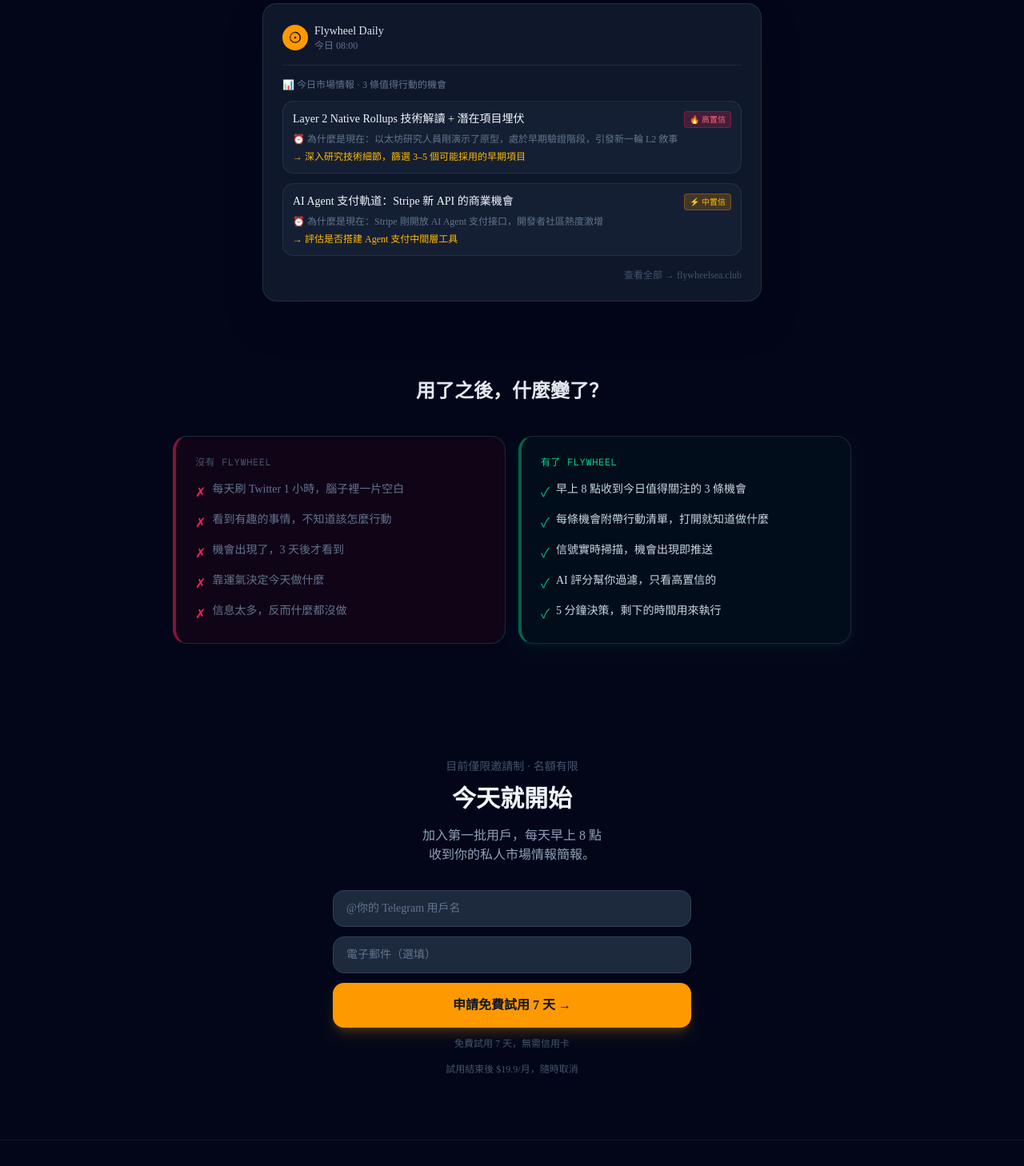
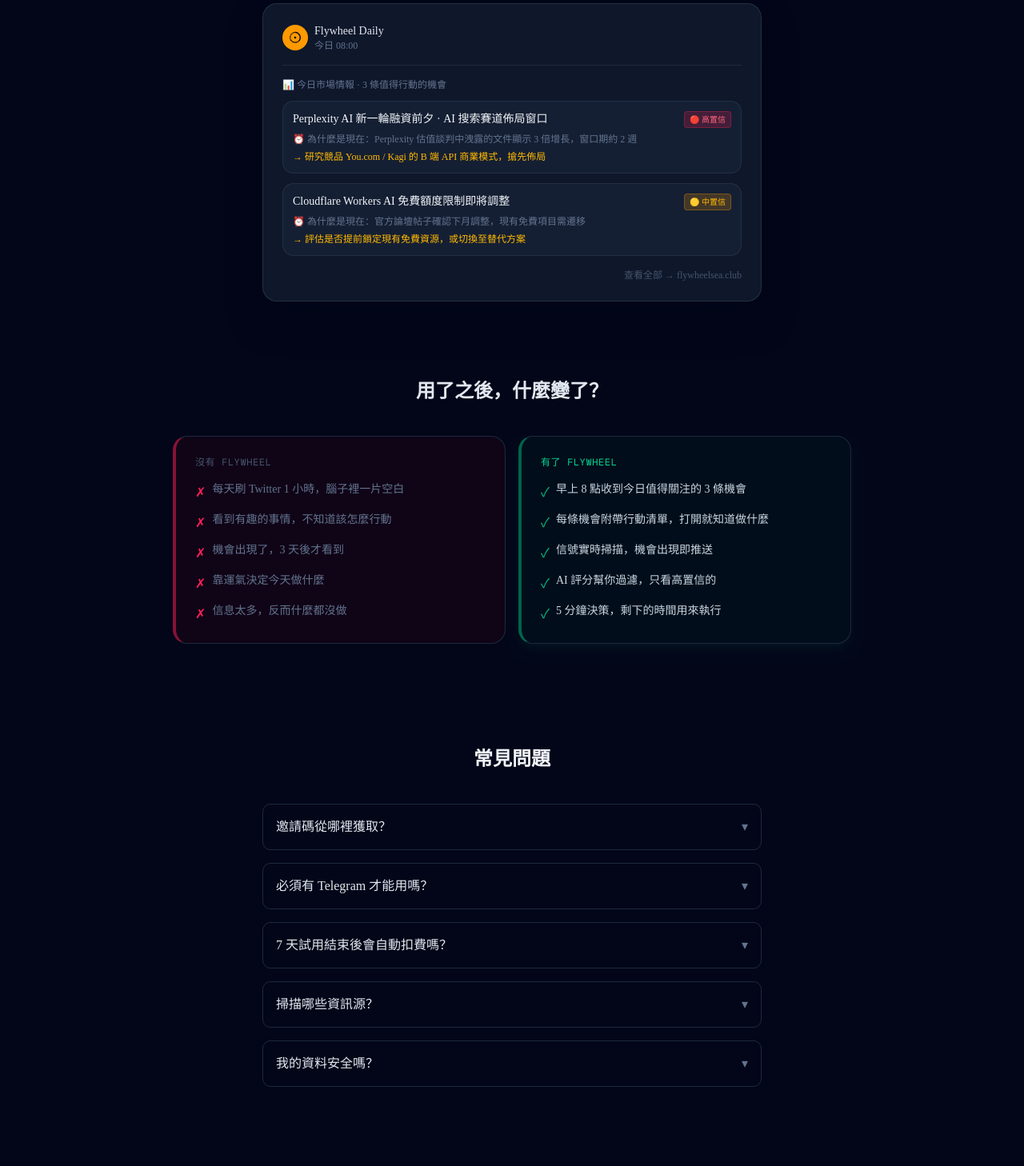
Before and after one commit to benjaminyanjd/flywheel-web, a Next.js app: page / in a window 1280 px wide. Shown: the part 1300-2758 px from the top of the page at 80% size. Built offline with nearby package versions, Linux system fonts and the light colour scheme; no server answers; the database is empty.

Commit message:
fix: logo/expired/FAQ/mobile/payment flow UX

```diff
--- a/app/expired/page.tsx
+++ b/app/expired/page.tsx
@@ -1,5 +1,6 @@
 import { auth } from "@clerk/nextjs/server";
 import { getDb } from "@/lib/db";
+import { FlywheelLogo } from "@/components/flywheel-logo";
 
 export default async function ExpiredPage() {
   const { userId } = await auth();
@@ -17,7 +18,9 @@
   return (
     <div className="min-h-screen bg-slate-900 flex items-center justify-center p-4">
       <div className="text-center max-w-lg">
-        <div className="text-5xl mb-4">⏰</div>
+        <div className="flex justify-center mb-4">
+          <FlywheelLogo size={52} className="text-amber-400/60 animate-[spin_8s_linear_infinite]" />
+        </div>
         <h1 className="text-2xl font-bold text-slate-100 mb-2">試用期已結束</h1>
         <p className="text-slate-400 mb-6">你的 7 天免費試用已到期。</p>
 
@@ -58,11 +61,19 @@
           </div>
         </div>
 
+        {/* 主要付款 CTA */}
+        <a
+          href="https://buy.stripe.com/placeholder"
+          className="inline-block w-full bg-amber-500 hover:bg-amber-400 text-slate-950 font-semibold px-6 py-3 rounded-lg transition-colors mb-3 text-center"
+        >
+          立即訂閱 $19.9/月 →
+        </a>
+        {/* 次要 CTA - 聯繫 */}
         <a
           href="https://t.me/BJMYan"
-          className="inline-block w-full bg-amber-500 hover:bg-amber-400 text-slate-950 px-6 py-3 rounded-lg font-medium transition-colors mb-3"
+          className="inline-block w-full border border-slate-600 hover:border-slate-400 text-slate-400 hover:text-slate-200 px-6 py-3 rounded-lg transition-colors mb-3 text-center text-sm"
         >
-          聯繫獲取正式授權 →
+          聯繫獲取授權
         </a>
         <p className="text-xs text-slate-600">發送邀請碼給好友，雙方各得 1 個月</p>
       </div>
--- a/app/page.tsx
+++ b/app/page.tsx
@@ -158,18 +158,18 @@
           <div className="space-y-3">
             {[
               {
-                badge: "🔥 高置信",
+                badge: "🔴 高置信",
                 badgeCls: "bg-rose-500/20 text-rose-400 border border-rose-500/30",
-                title: "Layer 2 Native Rollups 技術解讀 + 潛在項目埋伏",
-                why: "以太坊研究人員剛演示了原型，處於早期驗證階段，引發新一輪 L2 敘事",
-                action: "深入研究技術細節，篩選 3–5 個可能採用的早期項目"
+                title: "Perplexity AI 新一輪融資前夕 · AI 搜索賽道佈局窗口",
+                why: "Perplexity 估值談判中洩露的文件顯示 3 倍增長，窗口期約 2 週",
+                action: "研究競品 You.com / Kagi 的 B 端 API 商業模式，搶先佈局"
               },
               {
-                badge: "⚡ 中置信",
+                badge: "🟡 中置信",
                 badgeCls: "bg-amber-500/20 text-amber-400 border border-amber-500/30",
-                title: "AI Agent 支付軌道：Stripe 新 API 的商業機會",
-                why: "Stripe 剛開放 AI Agent 支付接口，開發者社區熱度激增",
-                action: "評估是否搭建 Agent 支付中間層工具"
+                title: "Cloudflare Workers AI 免費額度限制即將調整",
+                why: "官方論壇帖子確認下月調整，現有免費項目需遷移",
+                action: "評估是否提前鎖定現有免費資源，或切換至替代方案"
               },
             ].map((item, i) => (
               <div key={i} className="bg-slate-800/50 rounded-xl p-3 border border-slate-700/50">
@@ -229,6 +229,43 @@
         </div>
       </section>
 
+      {/* ── FAQ ── */}
+      <section className="max-w-2xl mx-auto px-6 py-16">
+        <h2 className="text-2xl font-bold text-center text-slate-100 mb-10">常見問題</h2>
+        <div className="space-y-4">
+          {[
+            {
+              q: "邀請碼從哪裡獲取？",
+              a: "填寫上方申請表單，我們會在 24 小時內通過 Telegram 聯繫你並發送邀請碼。"
+            },
+            {
+              q: "必須有 Telegram 才能用嗎？",
+              a: "是的，每天早 8 點的行動清單通過 Telegram 推送。如果還沒有帳號，註冊只需 1 分鐘。"
+            },
+            {
+              q: "7 天試用結束後會自動扣費嗎？",
+              a: "不會。試用期結束後系統暫停，不會自動續費。你可以隨時選擇訂閱繼續使用。"
+            },
+            {
+              q: "掃描哪些資訊源？",
+              a: "Reddit、Hacker News、KOL 推文、GitHub Trending、全球 RSS 訂閱，每 30 分鐘掃描一次，每天超過 350 條信號。"
+            },
+            {
+              q: "我的資料安全嗎？",
+              a: "我們只存儲你的 Telegram Chat ID 和偏好設置，不收集個人身份信息，不出售數據。"
+            },
+          ].map((item, i) => (
+            <details key={i} className="border border-slate-700/60 rounded-lg group">
+              <summary className="flex justify-between items-center p-4 cursor-pointer text-slate-200 font-medium hover:text-white select-none list-none">
+                {item.q}
+                <span className="text-slate-500 group-open:rotate-180 transition-transform">▾</span>
+              </summary>
+              <p className="px-4 pb-4 text-slate-400 text-sm leading-relaxed">{item.a}</p>
+            </details>
+          ))}
+        </div>
+      </section>
+
       {/* ── 底部 CTA ── */}
       <section className="max-w-2xl mx-auto px-6 py-20 text-center">
         <p className="text-slate-600 text-sm mb-3">目前僅限邀請制 · 名額有限</p>
--- a/app/sign-in/[[...sign-in]]/page.tsx
+++ b/app/sign-in/[[...sign-in]]/page.tsx
@@ -1,25 +1,31 @@
 import { SignIn } from "@clerk/nextjs";
+import { FlywheelLogo } from "@/components/flywheel-logo";
 
 export default function SignInPage() {
   return (
-    <div className="min-h-screen bg-slate-900 flex">
+    <div className="min-h-screen bg-slate-900 flex flex-col md:flex-row">
       {/* Left: Product intro */}
-      <div className="hidden md:flex flex-col justify-center px-16 w-1/2 border-r border-slate-800">
-        <div className="max-w-md">
-          <div className="flex items-center gap-3 mb-8">
-            <span className="text-3xl">🌀</span>
+      <div className="flex flex-col justify-center px-8 py-10 md:px-16 md:w-1/2 border-b md:border-b-0 md:border-r border-slate-800">
+        <div className="max-w-md mx-auto w-full">
+          {/* Logo + title: always visible */}
+          <div className="flex items-center gap-3 mb-4">
+            <FlywheelLogo size={28} className="text-amber-400 animate-[spin_8s_linear_infinite]" />
             <div>
-              <h1 className="text-2xl font-bold text-slate-100">Flywheel</h1>
-              <p className="text-slate-400 text-sm">AI 市場情報助理</p>
+              <h1 className="text-xl font-bold text-slate-100">Flywheel</h1>
+              <p className="text-slate-400 text-xs">AI 市場情報助理</p>
             </div>
           </div>
-          <h2 className="text-3xl font-bold text-slate-100 mb-4 leading-tight">
+
+          {/* Main headline: always visible */}
+          <h2 className="text-2xl font-bold text-slate-100 mb-3 leading-tight">
             每天早 8 點<br/>行動清單直達 Telegram
           </h2>
-          <p className="text-slate-400 mb-8 leading-relaxed">
+          <p className="text-slate-400 text-sm mb-6 leading-relaxed">
             每天早 8 點，把全球信號提煉成你今天可以行動的 3–5 件事。
           </p>
-          <div className="space-y-4">
+
+          {/* Feature list: md+ only */}
+          <div className="hidden md:block space-y-4">
             {[
               { icon: "📡", title: "全源信號掃描", desc: "Reddit · HN · KOL · RSS · GitHub，每天 350+ 條信號" },
               { icon: "💎", title: "AI 機會識別", desc: "自動從噪音中提煉高置信度機會" },
@@ -34,13 +40,16 @@
               </div>
             ))}
           </div>
-          <div className="mt-8 flex items-center gap-2 text-xs text-slate-600">
+
+          {/* Bottom tags: always visible */}
+          <div className="mt-6 flex items-center gap-2 text-xs text-slate-600 flex-wrap">
             <span>🔐 僅限邀請碼用戶</span>
             <span>·</span>
             <span>7 天免費試用</span>
           </div>
         </div>
       </div>
+
       {/* Right: Clerk sign-in */}
       <div className="flex flex-1 items-center justify-center p-8">
         <SignIn
--- a/app/sign-up/[[...sign-up]]/page.tsx
+++ b/app/sign-up/[[...sign-up]]/page.tsx
@@ -1,25 +1,31 @@
 import { SignUp } from "@clerk/nextjs";
+import { FlywheelLogo } from "@/components/flywheel-logo";
 
 export default function SignUpPage() {
   return (
-    <div className="min-h-screen bg-slate-900 flex">
+    <div className="min-h-screen bg-slate-900 flex flex-col md:flex-row">
       {/* Left: Product intro */}
-      <div className="hidden md:flex flex-col justify-center px-16 w-1/2 border-r border-slate-800">
-        <div className="max-w-md">
-          <div className="flex items-center gap-3 mb-8">
-            <span className="text-3xl">🌀</span>
+      <div className="flex flex-col justify-center px-8 py-10 md:px-16 md:w-1/2 border-b md:border-b-0 md:border-r border-slate-800">
+        <div className="max-w-md mx-auto w-full">
+          {/* Logo + title: always visible */}
+          <div className="flex items-center gap-3 mb-4">
+            <FlywheelLogo size={28} className="text-amber-400 animate-[spin_8s_linear_infinite]" />
             <div>
-              <h1 className="text-2xl font-bold text-slate-100">Flywheel</h1>
-              <p className="text-slate-400 text-sm">AI 市場情報助理</p>
+              <h1 className="text-xl font-bold text-slate-100">Flywheel</h1>
+              <p className="text-slate-400 text-xs">AI 市場情報助理</p>
             </div>
           </div>
-          <h2 className="text-3xl font-bold text-slate-100 mb-4 leading-tight">
+
+          {/* Main headline: always visible */}
+          <h2 className="text-2xl font-bold text-slate-100 mb-3 leading-tight">
             每天早 8 點<br/>行動清單直達 Telegram
           </h2>
-          <p className="text-slate-400 mb-8 leading-relaxed">
+          <p className="text-slate-400 text-sm mb-6 leading-relaxed">
             每天早 8 點，把全球信號提煉成你今天可以行動的 3–5 件事。
           </p>
-          <div className="space-y-4">
+
+          {/* Feature list: md+ only */}
+          <div className="hidden md:block space-y-4">
             {[
               { icon: "📡", title: "全源信號掃描", desc: "Reddit · HN · KOL · RSS · GitHub，每天 350+ 條信號" },
               { icon: "💎", title: "AI 機會識別", desc: "自動從噪音中提煉高置信度機會" },
@@ -34,13 +40,16 @@
               </div>
             ))}
           </div>
-          <div className="mt-8 flex items-center gap-2 text-xs text-slate-600">
+
+          {/* Bottom tags: always visible */}
+          <div className="mt-6 flex items-center gap-2 text-xs text-slate-600 flex-wrap">
             <span>🔐 僅限邀請碼用戶</span>
             <span>·</span>
             <span>7 天免費試用</span>
           </div>
         </div>
       </div>
+
       {/* Right: Clerk sign-up */}
       <div className="flex flex-1 items-center justify-center p-8">
         <SignUp
```
